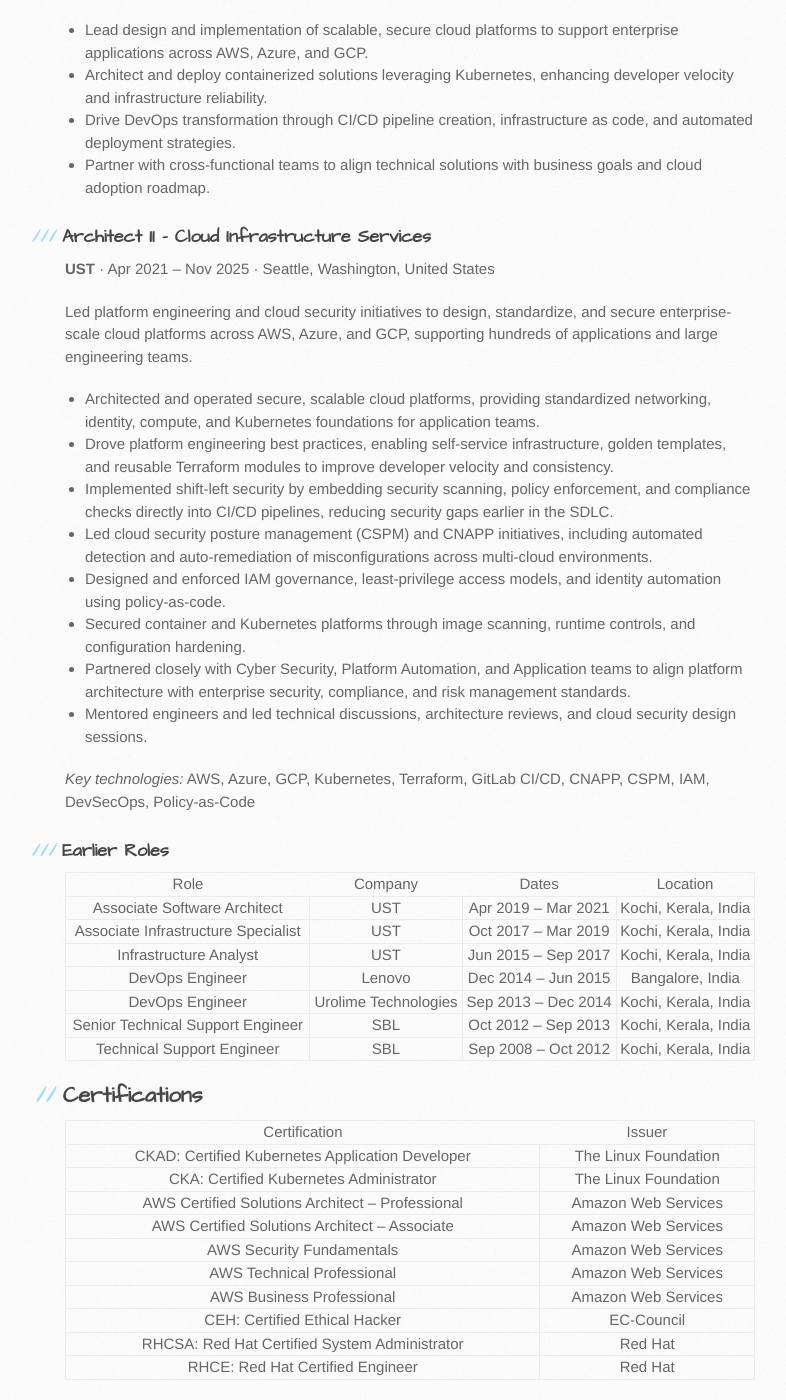
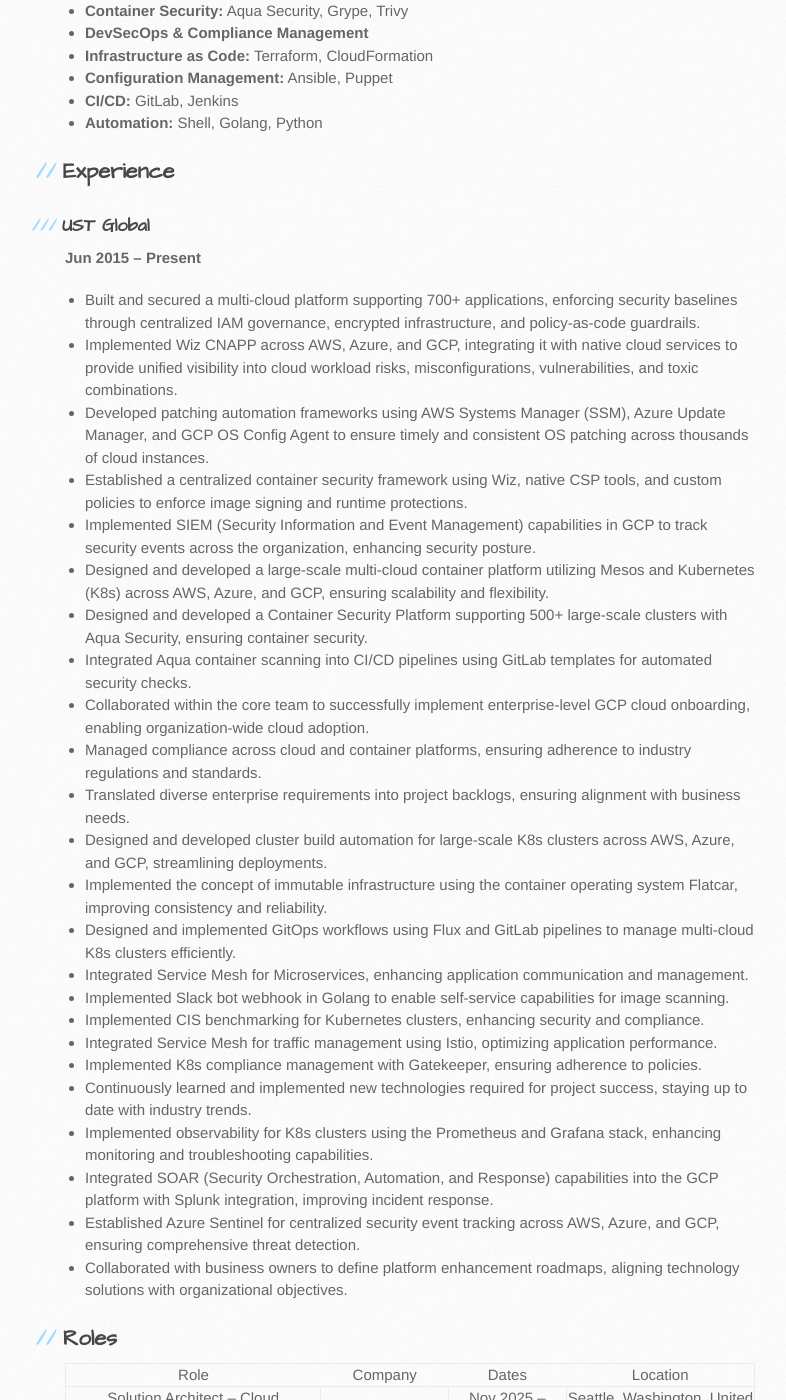
Before and after one commit to sujithvs-dev/sujithvs-dev.github.io, a Jekyll site: the page built from index.md, in a window 1280 px wide and 1400 px high, scrolled down 796 px. Shown: the whole window, without its empty margins (105-891 px from the left). Built offline with Jekyll 4.4.1, drawn with Linux system fonts in a browser that asks for light colours; some of the changed text lies outside the part shown.

Commit message:
Update summary, skills, experience and roles
Replace About with the new professional summary, expand Focus Areas
with the full skills list, detail UST Global experience and move the
job titles into a separate Roles section.

Co-Authored-By: Claude Opus 5.5 <noreply@anthropic.com>

```diff
--- a/index.md
+++ b/index.md
@@ -4,49 +4,64 @@ layout: default
 
 ## About
 
-Cloud Architect and Platform Engineering leader based in the Greater Seattle Area, currently at **UST**.
+Highly accomplished Cloud Engineer with 17 years of demonstrated expertise in crafting, implementing, and optimizing cloud-based solutions across diverse industries. Proficient in harnessing state-of-the-art technologies to drive innovation, heighten operational efficiency, and construct scalable, secure cloud infrastructures. Recognized for adeptly leading cross-functional teams, collaborating with stakeholders, and translating business needs into robust cloud architectures.
 
-My work spans the full arc of infrastructure: from HP-UX Superdome migrations and AIX consolidations, through Linux and datacenter operations, to Kubernetes, cloud platforms and cloud security. I care about SRE fundamentals: measuring SLIs and SLOs, prioritizing with error budgets, and automating away toil.
+Possesses a keen analytical mindset, excellent problem-solving abilities, and an in-depth knowledge of cloud platforms and services. Committed to remaining at the forefront of industry trends and best practices to consistently deliver exceptional results.
 
 ## Focus Areas
 
 - **Cloud:** AWS, Azure, GCP
-- **DevOps:** GitLab CI/CD, Terraform, infrastructure as code, automated deployments
-- **Containers & Orchestration:** Kubernetes, Docker
-- **Platform Engineering & SRE:** self-service infrastructure, golden templates, SLOs and error budgets
-- **Cloud Security:** CSPM, CNAPP, IAM governance, policy-as-code, DevSecOps, ethical hacking
-- **Linux / Unix:** Red Hat, HP-UX, AIX
+- **Containerization:** Kubernetes, Mesos, Docker, Kaniko, Crane
+- **Observability:** Grafana, Prometheus, Thanos
+- **GitOps:** Flux, ArgoCD, Config Connector
+- **Immutable Infrastructure**
+- **Service Mesh:** Istio
+- **API Gateway:** Gloo Edge
+- **Progressive Delivery**
+- **Cloud Security:** SIEM, SOAR, CSPM, CNAPP
+- **Container Security:** Aqua Security, Grype, Trivy
+- **DevSecOps & Compliance Management**
+- **Infrastructure as Code:** Terraform, CloudFormation
+- **Configuration Management:** Ansible, Puppet
+- **CI/CD:** GitLab, Jenkins
+- **Automation:** Shell, Golang, Python
 
 ## Experience
 
-### Solution Architect – Cloud Infrastructure Services
-**UST** · Full-time · Nov 2025 – Present · Seattle, Washington, United States
+### UST Global
+**Jun 2015 – Present**
 
-- Lead design and implementation of scalable, secure cloud platforms to support enterprise applications across AWS, Azure, and GCP.
-- Architect and deploy containerized solutions leveraging Kubernetes, enhancing developer velocity and infrastructure reliability.
-- Drive DevOps transformation through CI/CD pipeline creation, infrastructure as code, and automated deployment strategies.
-- Partner with cross-functional teams to align technical solutions with business goals and cloud adoption roadmap.
+- Built and secured a multi-cloud platform supporting 700+ applications, enforcing security baselines through centralized IAM governance, encrypted infrastructure, and policy-as-code guardrails.
+- Implemented Wiz CNAPP across AWS, Azure, and GCP, integrating it with native cloud services to provide unified visibility into cloud workload risks, misconfigurations, vulnerabilities, and toxic combinations.
+- Developed patching automation frameworks using AWS Systems Manager (SSM), Azure Update Manager, and GCP OS Config Agent to ensure timely and consistent OS patching across thousands of cloud instances.
+- Established a centralized container security framework using Wiz, native CSP tools, and custom policies to enforce image signing and runtime protections.
+- Implemented SIEM (Security Information and Event Management) capabilities in GCP to track security events across the organization, enhancing security posture.
+- Designed and developed a large-scale multi-cloud container platform utilizing Mesos and Kubernetes (K8s) across AWS, Azure, and GCP, ensuring scalability and flexibility.
+- Designed and developed a Container Security Platform supporting 500+ large-scale clusters with Aqua Security, ensuring container security.
+- Integrated Aqua container scanning into CI/CD pipelines using GitLab templates for automated security checks.
+- Collaborated within the core team to successfully implement enterprise-level GCP cloud onboarding, enabling organization-wide cloud adoption.
+- Managed compliance across cloud and container platforms, ensuring adherence to industry regulations and standards.
+- Translated diverse enterprise requirements into project backlogs, ensuring alignment with business needs.
+- Designed and developed cluster build automation for large-scale K8s clusters across AWS, Azure, and GCP, streamlining deployments.
+- Implemented the concept of immutable infrastructure using the container operating system Flatcar, improving consistency and reliability.
+- Designed and implemented GitOps workflows using Flux and GitLab pipelines to manage multi-cloud K8s clusters efficiently.
+- Integrated Service Mesh for Microservices, enhancing application communication and management.
+- Implemented Slack bot webhook in Golang to enable self-service capabilities for image scanning.
+- Implemented CIS benchmarking for Kubernetes clusters, enhancing security and compliance.
+- Integrated Service Mesh for traffic management using Istio, optimizing application performance.
+- Implemented K8s compliance management with Gatekeeper, ensuring adherence to policies.
+- Continuously learned and implemented new technologies required for project success, staying up to date with industry trends.
+- Implemented observability for K8s clusters using the Prometheus and Grafana stack, enhancing monitoring and troubleshooting capabilities.
+- Integrated SOAR (Security Orchestration, Automation, and Response) capabilities into the GCP platform with Splunk integration, improving incident response.
+- Established Azure Sentinel for centralized security event tracking across AWS, Azure, and GCP, ensuring comprehensive threat detection.
+- Collaborated with business owners to define platform enhancement roadmaps, aligning technology solutions with organizational objectives.
 
-### Architect II – Cloud Infrastructure Services
-**UST** · Apr 2021 – Nov 2025 · Seattle, Washington, United States
-
-Led platform engineering and cloud security initiatives to design, standardize, and secure enterprise-scale cloud platforms across AWS, Azure, and GCP, supporting hundreds of applications and large engineering teams.
-
-- Architected and operated secure, scalable cloud platforms, providing standardized networking, identity, compute, and Kubernetes foundations for application teams.
-- Drove platform engineering best practices, enabling self-service infrastructure, golden templates, and reusable Terraform modules to improve developer velocity and consistency.
-- Implemented shift-left security by embedding security scanning, policy enforcement, and compliance checks directly into CI/CD pipelines, reducing security gaps earlier in the SDLC.
-- Led cloud security posture management (CSPM) and CNAPP initiatives, including automated detection and auto-remediation of misconfigurations across multi-cloud environments.
-- Designed and enforced IAM governance, least-privilege access models, and identity automation using policy-as-code.
-- Secured container and Kubernetes platforms through image scanning, runtime controls, and configuration hardening.
-- Partnered closely with Cyber Security, Platform Automation, and Application teams to align platform architecture with enterprise security, compliance, and risk management standards.
-- Mentored engineers and led technical discussions, architecture reviews, and cloud security design sessions.
-
-*Key technologies:* AWS, Azure, GCP, Kubernetes, Terraform, GitLab CI/CD, CNAPP, CSPM, IAM, DevSecOps, Policy-as-Code
-
-### Earlier Roles
+## Roles
 
 | Role | Company | Dates | Location |
 |---|---|---|---|
+| Solution Architect – Cloud Infrastructure Services | UST | Nov 2025 – Present | Seattle, Washington, United States |
+| Architect II – Cloud Infrastructure Services | UST | Apr 2021 – Nov 2025 | Seattle, Washington, United States |
 | Associate Software Architect | UST | Apr 2019 – Mar 2021 | Kochi, Kerala, India |
 | Associate Infrastructure Specialist | UST | Oct 2017 – Mar 2019 | Kochi, Kerala, India |
 | Infrastructure Analyst | UST | Jun 2015 – Sep 2017 | Kochi, Kerala, India |
```
